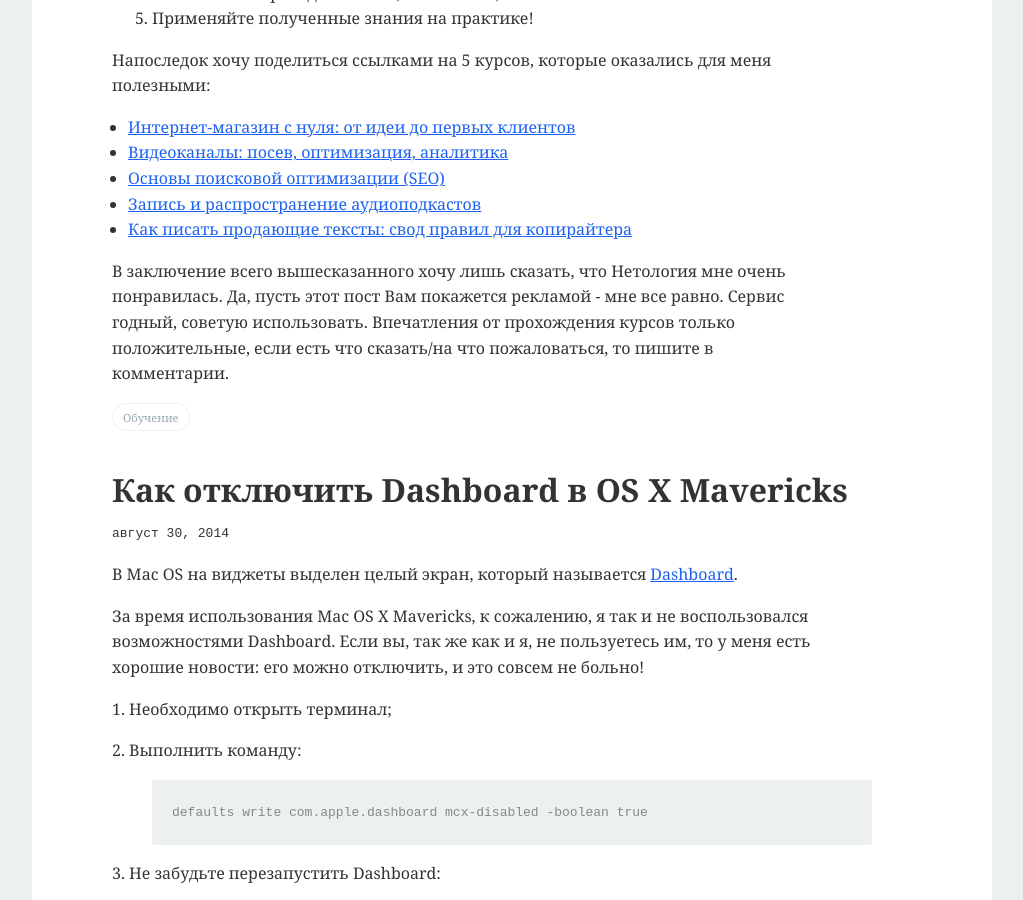
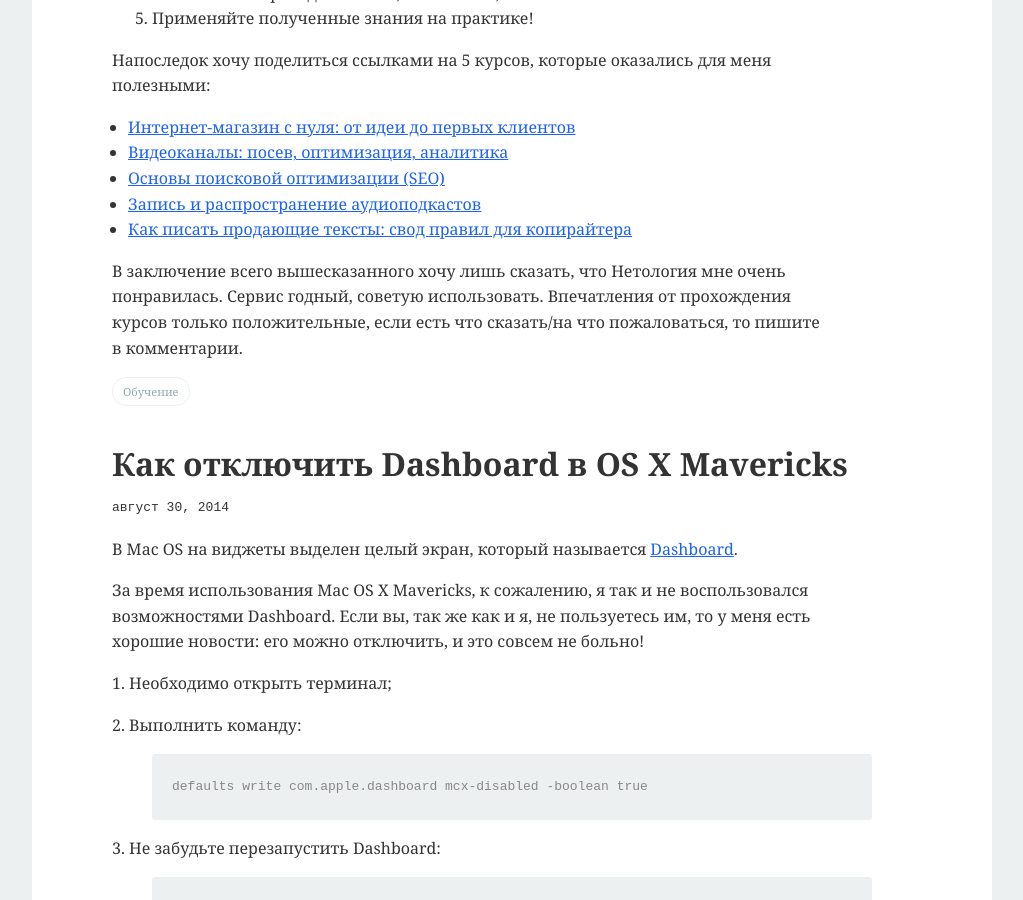
Before and after one commit to anna-vanlee/bizikov.ru, a Jekyll site: the page built from index.html, in a window 1280 px wide and 900 px high, scrolled down 3164 px. Shown: the whole window, without its empty margins (128-1151 px from the left). Built offline with Jekyll 4.4.1, drawn with Linux system fonts in a browser that asks for light colours; some web fonts are replaced; a script that is not in the unit is left out; the list of posts is cut into pages by our own code; comment, search, counter and statistics services are not loaded.

Commit message:
редактирование текста

```diff
--- a/_posts/2014-10-21-online-obrazovanie.md
+++ b/_posts/2014-10-21-online-obrazovanie.md
@@ -82,5 +82,4 @@
 - <a href="http://netology.ru/kursy/audiopodcasting" target="_blank">Запись и распространение аудиоподкастов</a>
 - <a href="http://netology.ru/kursy/prodayushie-teksty" target="_blank">Как писать продающие тексты: свод правил для копирайтера</a>
 
-В заключение всего вышесказанного хочу лишь сказать, что Нетология мне очень понравилась. Да, пусть этот пост Вам покажется рекламой - мне все равно.
-Сервис годный, советую использовать. Впечатления от прохождения курсов только положительные, если есть что сказать/на что пожаловаться, то пишите в комментарии.
+В заключение всего вышесказанного хочу лишь сказать, что Нетология мне очень понравилась. Сервис годный, советую использовать. Впечатления от прохождения курсов только положительные, если есть что сказать/на что пожаловаться, то пишите в комментарии.
```
